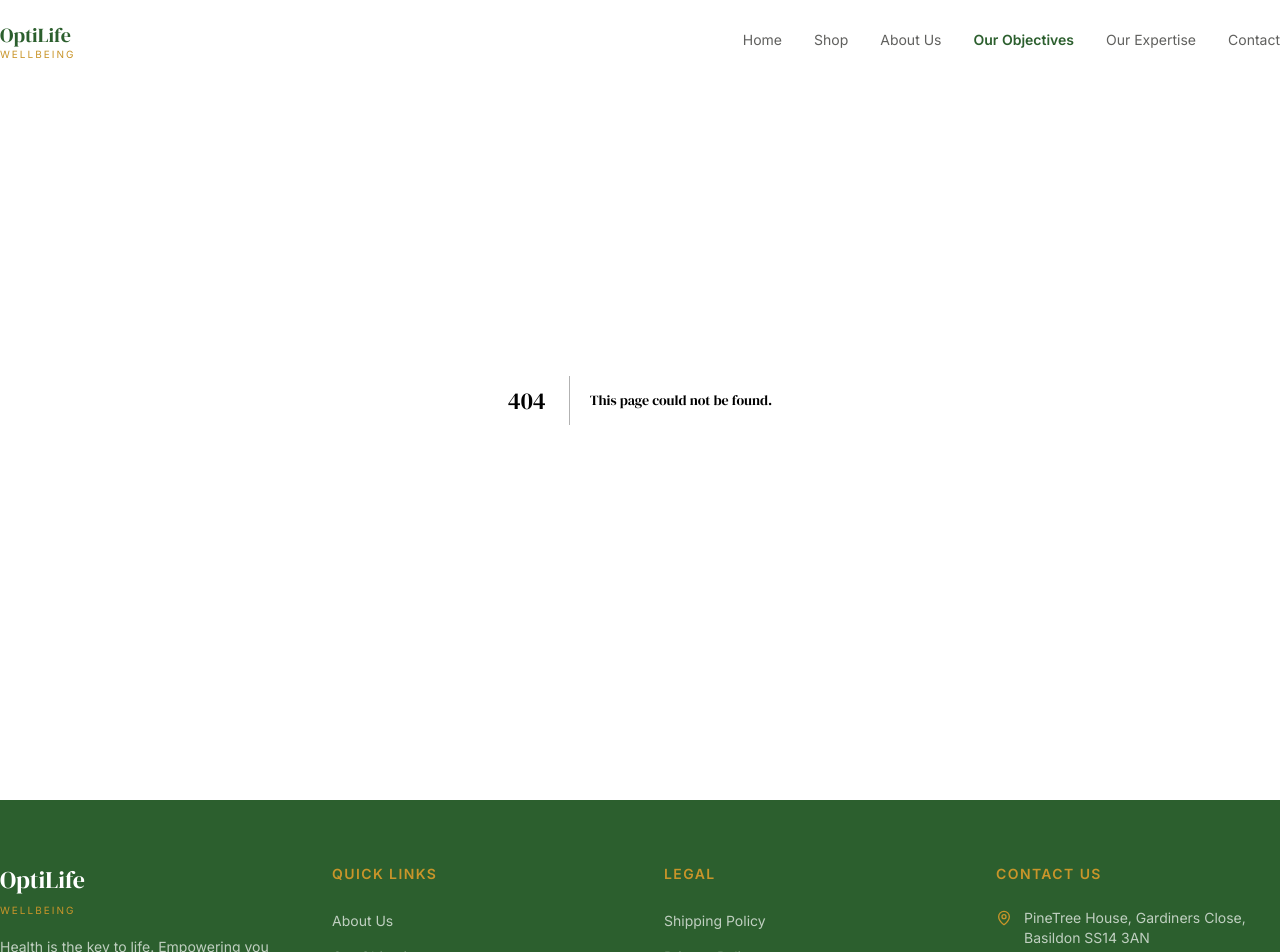
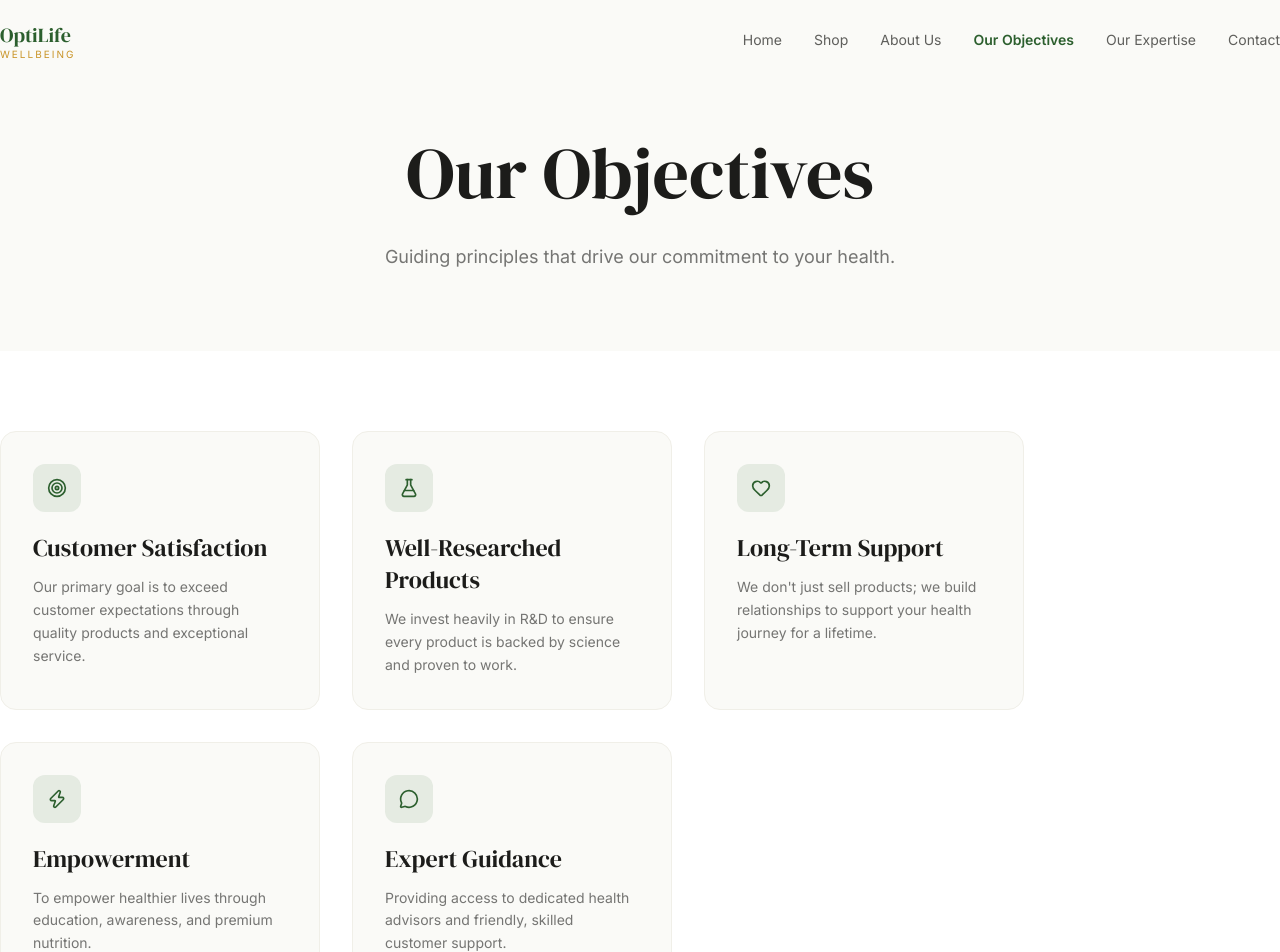
Before and after one commit to alliancestreetgoa-lang/optilife2.0, a Next.js app: page /objectives in a window 1280 px wide. Before the commit this address had no page. Shown: the top 952 px of the page. Built offline with nearby package versions, Linux system fonts and the light colour scheme.

Commit message:
feat: build Objectives and Expertise pages

```diff
--- /dev/null
+++ b/app/expertise/page.tsx
@@ -0,0 +1,67 @@
+'use client'
+
+import { motion } from 'framer-motion'
+import { PageHero } from '@/components/sections/PageHero'
+import { Users, Stethoscope, Shield, Sprout } from 'lucide-react'
+
+const areas = [
+  {
+    icon: Users,
+    title: 'Customer Relationship Excellence',
+    description: 'We pride ourselves on building lasting bonds with our community. Our expertise lies not just in products, but in understanding the unique health narratives of each individual we serve.',
+  },
+  {
+    icon: Stethoscope,
+    title: 'Health Advice Availability',
+    description: 'Access to professional guidance to help you make informed decisions about your supplement regimen.',
+  },
+  {
+    icon: Shield,
+    title: 'Preventive Healthcare',
+    description: "Focusing on prevention rather than cure, strengthening the body's natural defenses.",
+  },
+  {
+    icon: Sprout,
+    title: 'Wellness Guidance',
+    description: 'Holistic support that goes beyond pills, encompassing lifestyle, diet, and mental wellbeing.',
+  },
+]
+
+export default function ExpertisePage() {
+  return (
+    <>
+      <PageHero
+        title="Our Expertise"
+        subtitle="Decades of experience in nutritional science and holistic wellness."
+      />
+
+      <section className="py-20 bg-white">
+        <div className="container max-w-5xl">
+          <div className="grid grid-cols-1 md:grid-cols-2 gap-8">
+            {areas.map((area, i) => {
+              const Icon = area.icon
+              return (
+                <motion.div
+                  key={area.title}
+                  initial={{ opacity: 0, y: 30 }}
+                  whileInView={{ opacity: 1, y: 0 }}
+                  viewport={{ once: true, amount: 0.2 }}
+                  transition={{ duration: 0.5, delay: i * 0.1 }}
+                  className="flex gap-6 p-8 bg-cream rounded-2xl border border-cream-dark"
+                >
+                  <div className="w-12 h-12 bg-green/10 rounded-xl flex items-center justify-center shrink-0">
+                    <Icon className="w-5 h-5 text-green" />
+                  </div>
+                  <div>
+                    <h3 className="font-serif text-2xl text-ink mb-3">{area.title}</h3>
+                    <p className="font-sans text-sm text-ink/60 leading-relaxed">{area.description}</p>
+                  </div>
+                </motion.div>
+              )
+            })}
+          </div>
+        </div>
+      </section>
+    </>
+  )
+}
--- /dev/null
+++ b/app/objectives/page.tsx
@@ -0,0 +1,70 @@
+'use client'
+
+import { motion } from 'framer-motion'
+import { PageHero } from '@/components/sections/PageHero'
+import { Target, FlaskConical, Heart, Zap, MessageCircle } from 'lucide-react'
+
+const objectives = [
+  {
+    icon: Target,
+    title: 'Customer Satisfaction',
+    description: 'Our primary goal is to exceed customer expectations through quality products and exceptional service.',
+  },
+  {
+    icon: FlaskConical,
+    title: 'Well-Researched Products',
+    description: 'We invest heavily in R&D to ensure every product is backed by science and proven to work.',
+  },
+  {
+    icon: Heart,
+    title: 'Long-Term Support',
+    description: "We don't just sell products; we build relationships to support your health journey for a lifetime.",
+  },
+  {
+    icon: Zap,
+    title: 'Empowerment',
+    description: 'To empower healthier lives through education, awareness, and premium nutrition.',
+  },
+  {
+    icon: MessageCircle,
+    title: 'Expert Guidance',
+    description: 'Providing access to dedicated health advisors and friendly, skilled customer support.',
+  },
+]
+
+export default function ObjectivesPage() {
+  return (
+    <>
+      <PageHero
+        title="Our Objectives"
+        subtitle="Guiding principles that drive our commitment to your health."
+      />
+
+      <section className="py-20 bg-white">
+        <div className="container max-w-5xl">
+          <div className="grid grid-cols-1 md:grid-cols-2 lg:grid-cols-3 gap-8">
+            {objectives.map((obj, i) => {
+              const Icon = obj.icon
+              return (
+                <motion.div
+                  key={obj.title}
+                  initial={{ opacity: 0, y: 30 }}
+                  whileInView={{ opacity: 1, y: 0 }}
+                  viewport={{ once: true, amount: 0.2 }}
+                  transition={{ duration: 0.5, delay: i * 0.1 }}
+                  className="bg-cream rounded-2xl p-8 border border-cream-dark"
+                >
+                  <div className="w-12 h-12 bg-green/10 rounded-xl flex items-center justify-center mb-5">
+                    <Icon className="w-5 h-5 text-green" />
+                  </div>
+                  <h3 className="font-serif text-2xl text-ink mb-3">{obj.title}</h3>
+                  <p className="font-sans text-sm text-ink/60 leading-relaxed">{obj.description}</p>
+                </motion.div>
+              )
+            })}
+          </div>
+        </div>
+      </section>
+    </>
+  )
+}
```
